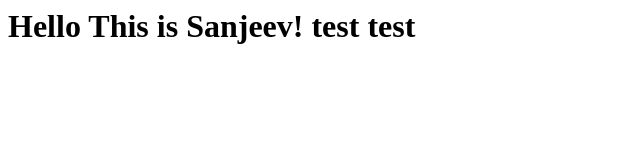
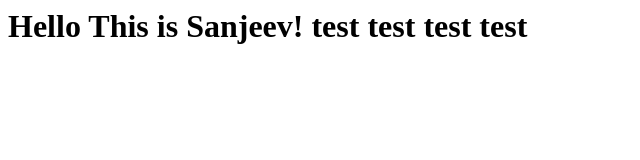
Before and after one commit to sanjushyam001/demojenkins, a plain HTML site: page index.html in a window 1280 px wide. Shown: the whole page, without its empty margins (0-640 px from the left). Drawn offline with Linux system fonts and the light colour scheme.

Commit message:
Update index.html

```diff
--- a/index.html
+++ b/index.html
@@ -1,5 +1,5 @@
 <html>
   <body>
-    <h1>Hello This is Sanjeev! test test</h1>
+    <h1>Hello This is Sanjeev! test test test test</h1>
   </body>
 </html>
```
